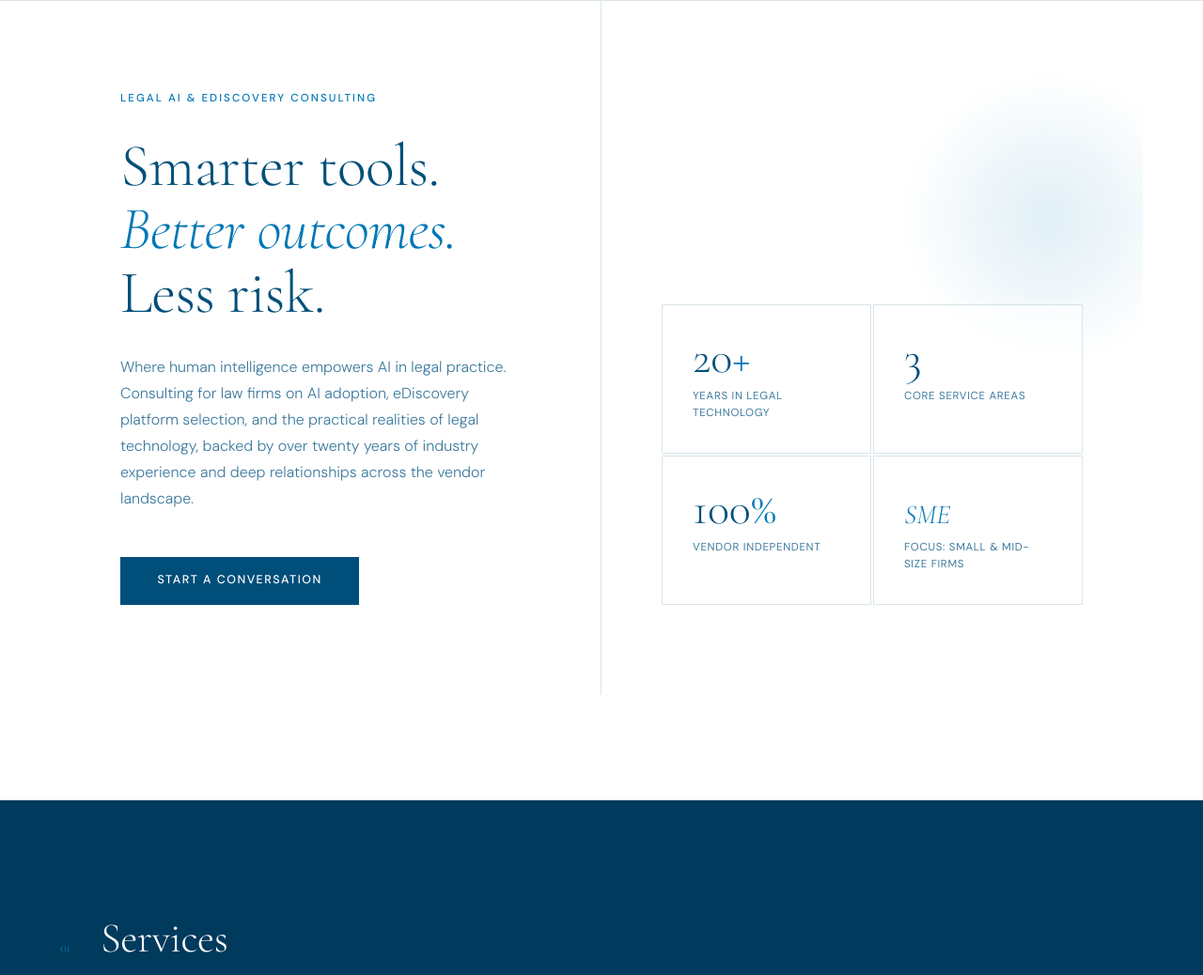
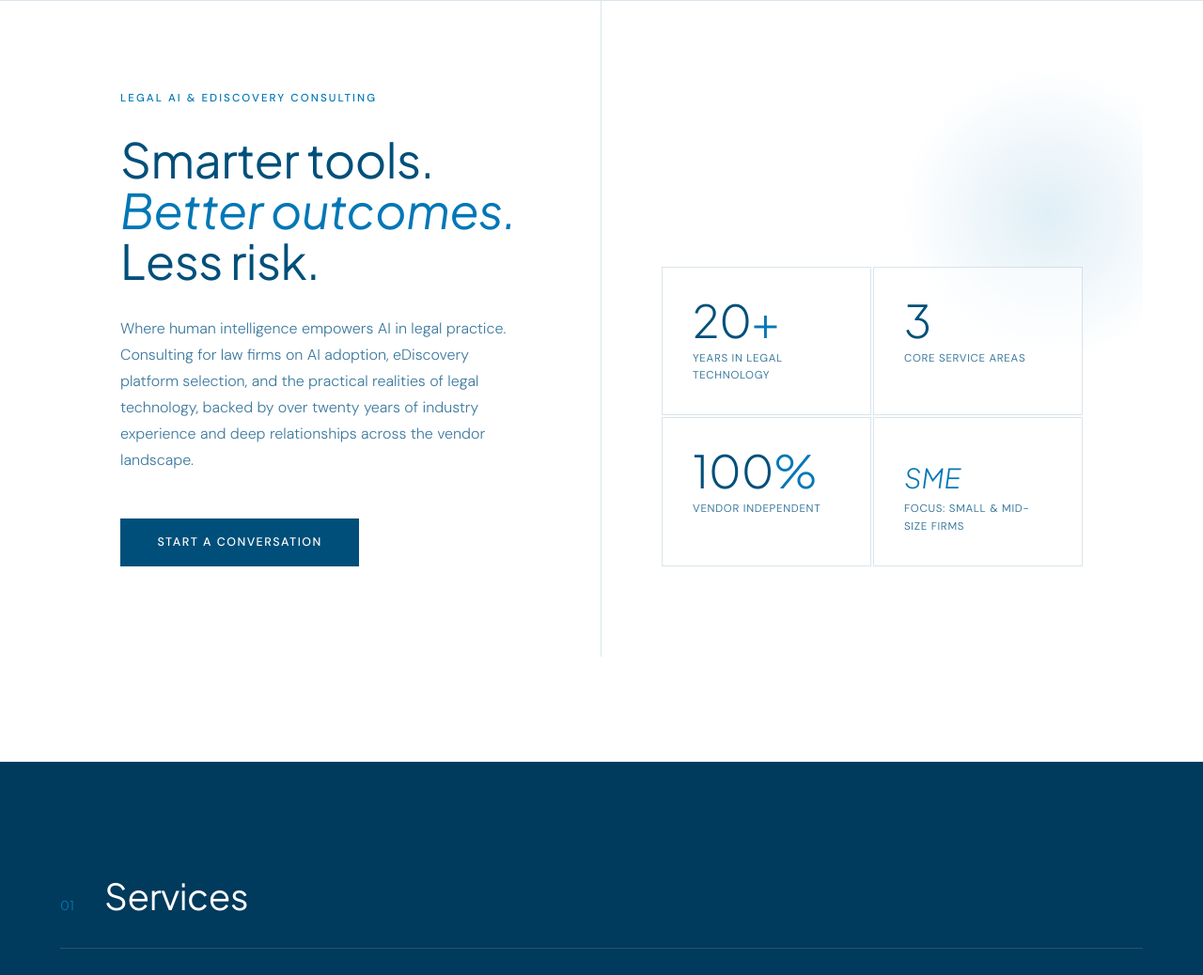
Before and after one commit to intellectum-ai/intellectum-website, a plain HTML site: page index.html in a window 1280 px wide. Shown: the part 80-1118 px from the top of the page at 94% size. Drawn offline with nearby package versions, Linux system fonts and the light colour scheme.

Commit message:
Add files via upload

```diff
--- a/index.html
+++ b/index.html
@@ -21,7 +21,7 @@
 
   <link rel="preconnect" href="https://fonts.googleapis.com" />
   <link rel="preconnect" href="https://fonts.gstatic.com" crossorigin />
-  <link href="https://fonts.googleapis.com/css2?family=Cormorant+Garamond:ital,wght@0,300;0,400;0,600;1,300;1,400&family=DM+Sans:wght@300;400;500&display=swap" rel="stylesheet" />
+  <link href="https://fonts.googleapis.com/css2?family=Plus+Jakarta+Sans:ital,wght@0,300;0,400;0,500;0,600;1,300;1,400&family=DM+Sans:wght@300;400;500&display=swap" rel="stylesheet" />
   <style>
     *, *::before, *::after { box-sizing: border-box; margin: 0; padding: 0; }
 
@@ -31,7 +31,7 @@
       --accent: #0077b6;
       --mid: #3d7a9e;
       --rule: rgba(0,79,122,0.15);
-      --serif: 'Cormorant Garamond', Georgia, serif;
+      --serif: 'Plus Jakarta Sans', system-ui, sans-serif;
       --sans: 'DM Sans', system-ui, sans-serif;
     }
 
@@ -118,8 +118,8 @@
 
     .hero-heading {
       font-family: var(--serif);
-      font-size: clamp(3rem, 5vw, 5.5rem);
-      font-weight: 300;
+      font-size: clamp(2.4rem, 4vw, 4rem);
+      font-weight: 400;
       line-height: 1.05;
       letter-spacing: -0.01em;
       margin-bottom: 2rem;
@@ -241,8 +241,8 @@
 
     .section-title {
       font-family: var(--serif);
-      font-size: clamp(2rem, 3.5vw, 3rem);
-      font-weight: 300;
+      font-size: clamp(1.8rem, 3vw, 2.4rem);
+      font-weight: 400;
       letter-spacing: -0.01em;
     }
 
@@ -390,8 +390,8 @@
 
     .about-pull {
       font-family: var(--serif);
-      font-size: clamp(1.8rem, 3vw, 2.6rem);
-      font-weight: 300;
+      font-size: clamp(1.6rem, 2.5vw, 2.2rem);
+      font-weight: 400;
       line-height: 1.2;
       letter-spacing: -0.01em;
       color: var(--ink);
@@ -617,7 +617,7 @@
           <div class="hero-stat-label">Vendor independent</div>
         </div>
         <div class="hero-stat">
-          <div class="hero-stat-num"><em style="font-family:var(--serif);font-style:italic;font-size:1.8rem;color:var(--accent)">SME</em></div>
+          <div class="hero-stat-num"><em style="font-family:var(--serif);font-size:1.8rem;color:var(--accent)">SME</em></div>
           <div class="hero-stat-label">Focus: small &amp; mid-size firms</div>
         </div>
       </div>
@@ -769,11 +769,11 @@
     <div class="footer-links">
       <a href="https://www.linkedin.com/company/intellectum-ai/" target="_blank">LinkedIn</a>
       <a href="https://www.instagram.com/dan_intellectum/" target="_blank">Instagram</a>
-      <a href="mailto:dan@intellectum.com.au">Email</a>
+      <a href="/cdn-cgi/l/email-protection#26424748664f4852434a4a434552534b0845494b084753">Email</a>
     </div>
   </footer>
 
-  <script>
+  <script data-cfasync="false" src="/cdn-cgi/scripts/5c5dd728/cloudflare-static/email-decode.min.js"></script><script>
     // Scroll reveal
     const reveals = document.querySelectorAll('.reveal');
     const observer = new IntersectionObserver((entries) => {
@@ -789,6 +789,3 @@
     setTimeout(() => {
       reveals.forEach(el => el.classList.add('visible'));
     }, 800);
-
-    // Form submit (placeholder — wire to Netlify Forms or Formspree)
-    document.getElementById('contactForm').addEventListener('submit', function(e)
```
